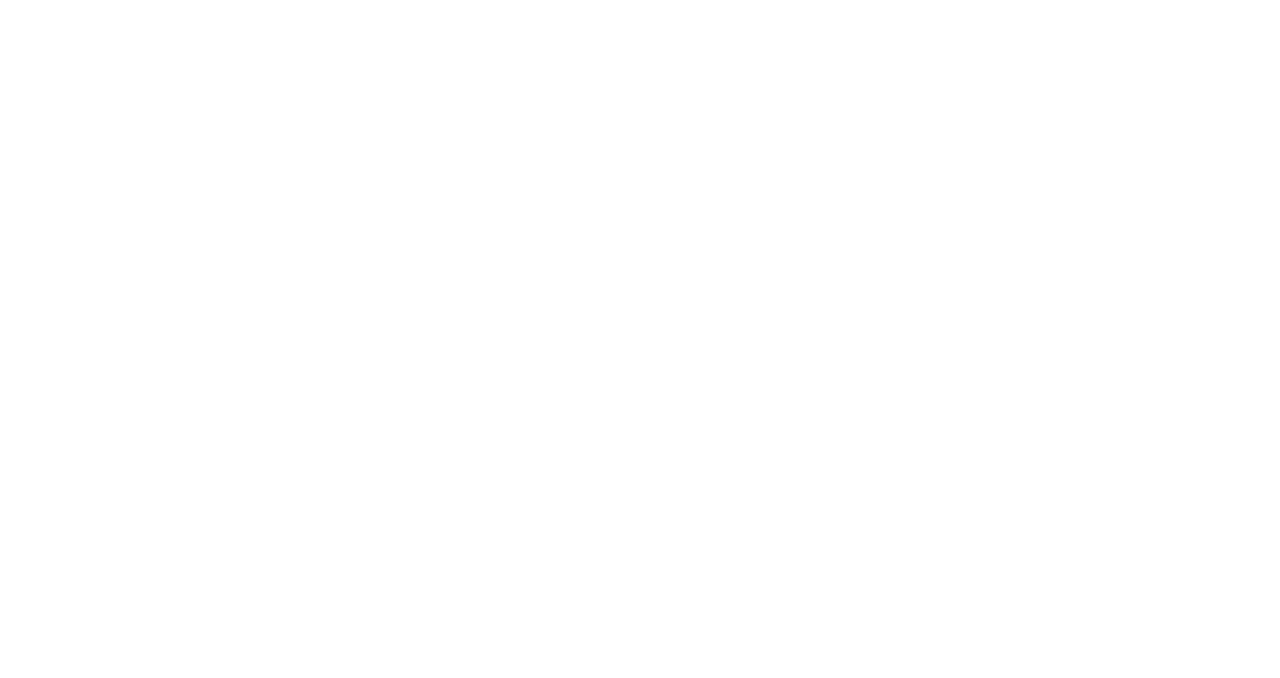
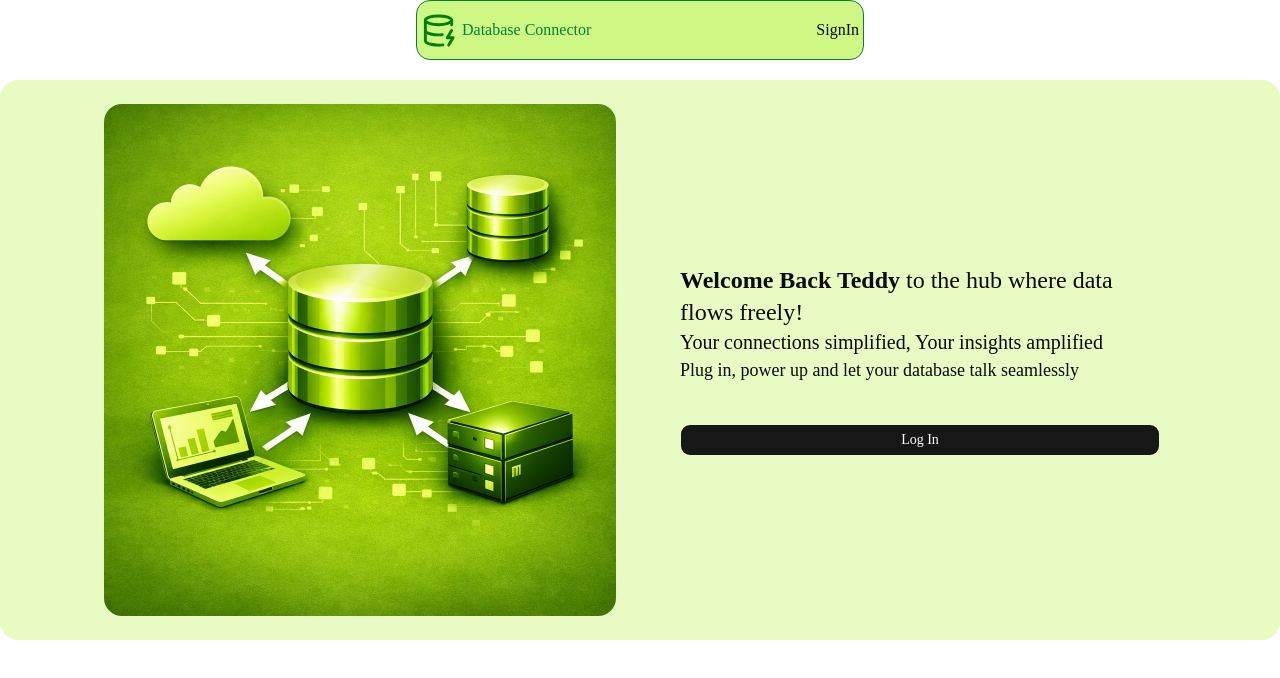
Before and after one commit to teydd/data_connector_platform, a Next.js app: page / in a window 1280 px wide. Shown: the top 678 px of the page. Built offline with nearby package versions, Linux system fonts and the light colour scheme.

Commit message:
landing page update

```diff
--- a/app/page.tsx
+++ b/app/page.tsx
@@ -1,7 +1,31 @@
+import Header from "@/components/Header";
+import { Button } from "@/components/ui/button";
+import { ArrowRightIcon } from "lucide-react";
+import Image from "next/image";
+import Link from "next/link";
 
 export default function Home() {
+  const user = {name:"Teddy"}
   return (
     <>
+      <div className="h-screen">
+        <Header />
+        <div className="mt-5 place-items-center justify-center flex md:flex-row gap-4 ">
+          <div className="grid md:grid-cols-2 grid-cols-1 grow bg-lime-200/60 px-3 md:w-2/5 md:px-20 rounded-2xl container">
+            <div className="p-6 flex items-center justify-center">
+              <Image className="rounded-2xl md:w-auto" src={"/connector.png"} width={500} height={500} alt="Database connector illustration picture"/>
+            </div>
+            <div className="px-10 flex justify-center flex-col">
+              <p className="lg:text-2xl md:text-4xl text-2xl">
+                <strong>Welcome Back {user.name}</strong> to the hub where data flows freely!
+              </p>
+              <p className="text-xl lg:text-xl md:text-3xl">Your connections simplified, Your insights amplified</p>
+              <p className="font-light lg:text-lg md:text-4xl">Plug in, power up and let your database talk seamlessly</p>
+              <Button className="mt-10">Log In</Button>
+            </div>
+          </div>
+        </div>
+      </div>
     </>
   );
 }
```
